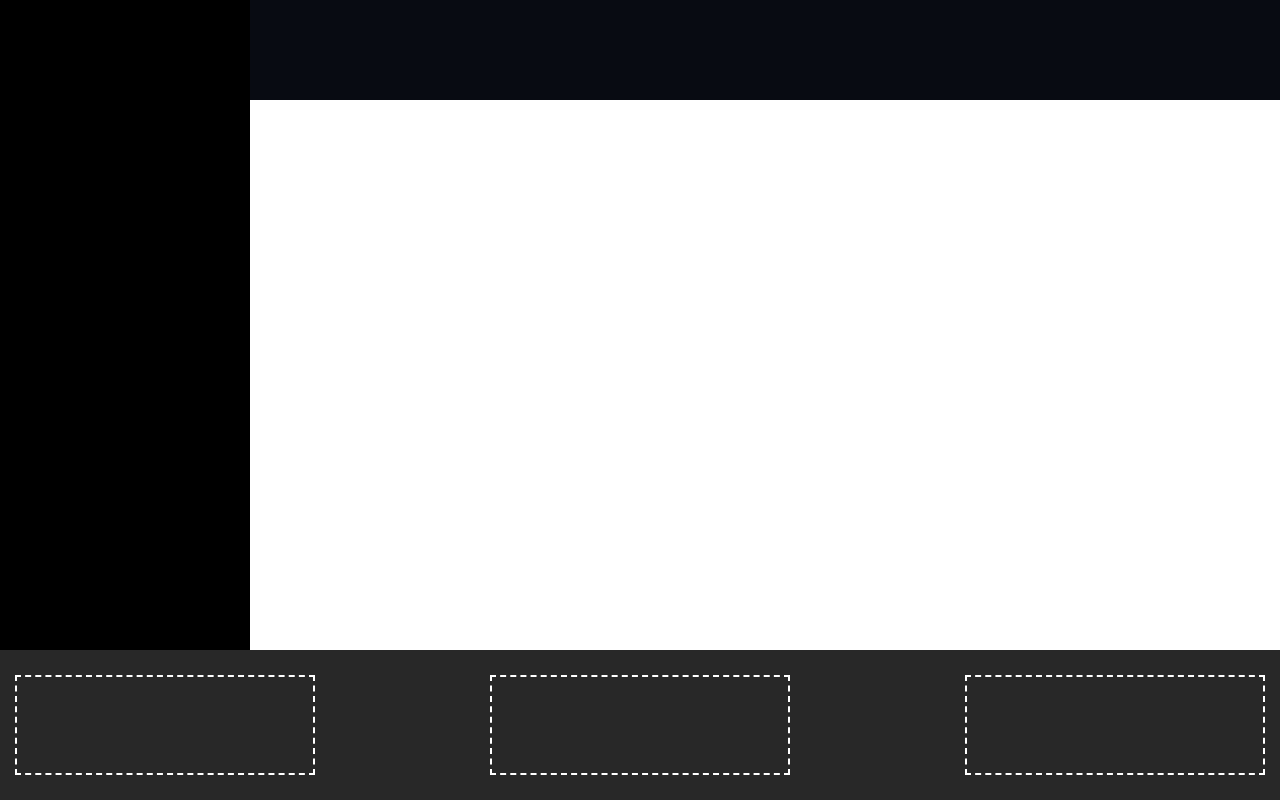
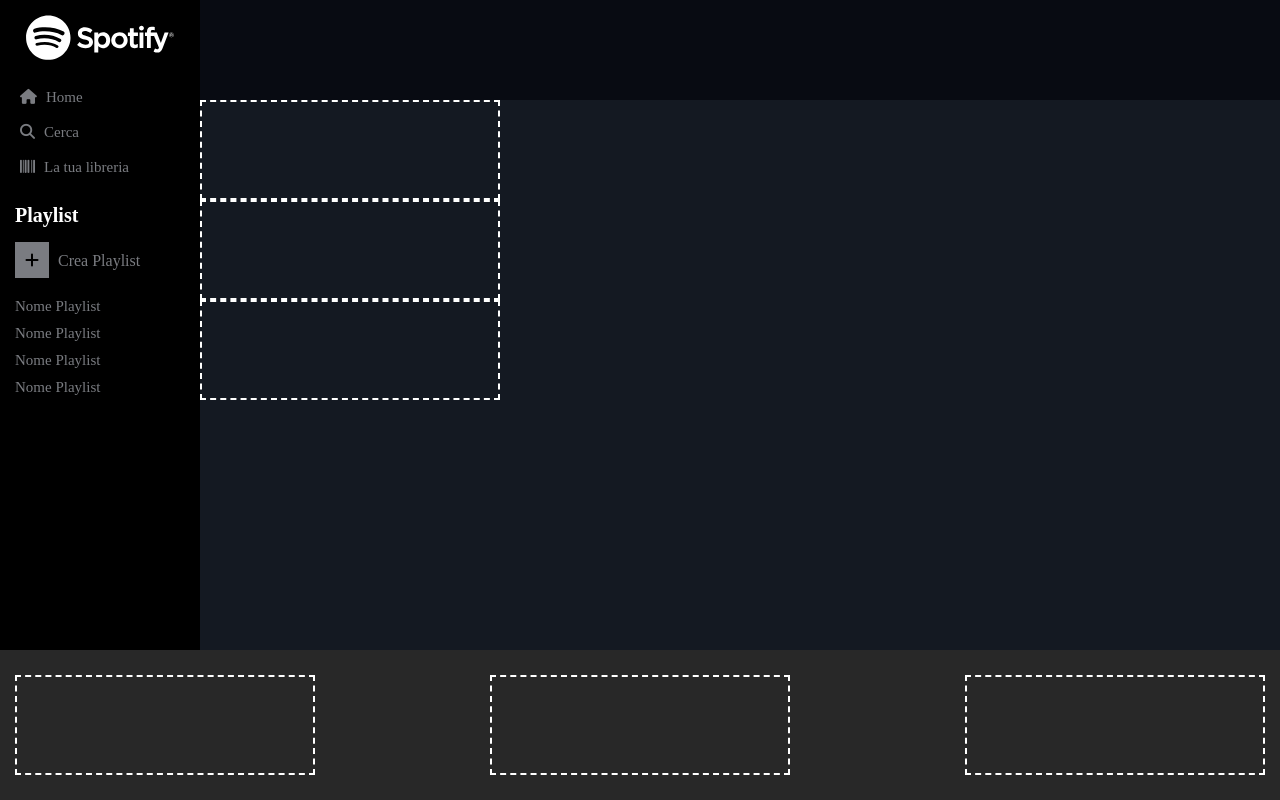
Before and after one commit to Deltafortal/html-css-spotifyweb, a plain HTML site: page index.html in a window 1280 px wide. Drawn offline with Linux system fonts and the light colour scheme.

Commit message:
Added Content to sidebar

```diff
--- a/css/style.css
+++ b/css/style.css
@@ -40,19 +40,85 @@ body {
 /******** Main ********/
 
 
+main .wrapper {
+    background-color: var(--background);
+}
+
 
 /**** SideBar ****/
 
 aside {
-    width: 80px;
+    width: 60px;
     height: calc(100vh - 150px);
     background-color: black;
     position: sticky;
     top: 0;
     left: 0;
+    color: var(--secondary-text);
+}
+
+/* Logo */
+
+.logo .logo-large {
+    display: none;
+    padding: 15px;
+    width: 180px;
+    margin: 0 auto;
+}
+
+
+.logo .logo-small {
+    width: 30px;
+    margin: 0 auto;
+    padding-top: 10px;
+}
+
+/* Nav Menu */
+
+aside .option {
+    text-align: center;
+}
+
+aside .option span {
+    display: none;
+}
+
+aside .option i {
+    padding: 10px 5px 10px 5px;
+    font-size: 20px;
 
 }
 
+/* Playlist */
+
+.playlist{
+    display: none;
+    padding-left: 15px;
+    padding-top: 20px;
+}
+
+.playlist h2 {
+    color: white;
+    font-size: 20px;
+    margin-bottom: 15px;
+}
+
+
+.new-playlist i {
+    background-color: var(--secondary-text);
+    padding: 10px;
+    color: black;
+    margin-right: 5px;
+}
+
+.your-playlist{
+    margin-top: 10px;
+}
+
+.your-playlist div {
+    padding-top: 10px;
+    font-size: 15px;
+}
 
 
 /* Header */
@@ -60,7 +126,7 @@ aside {
 header {
     height: 100px;
     background-color: var(--header);
-    width: calc(100vw - 80px);
+    width: calc(100vw - 60px);
     position: sticky;
     top: 0;
     left: 0;
@@ -78,10 +144,6 @@ main .wrapper{
 /******** Footer ********/
 
 footer {
-    position: sticky;
-    left: 0;
-    bottom: 0;
-    z-index: 1;
     background-color: var(--footer);
     height: 150px;
 }
@@ -109,11 +171,51 @@ footer .wrapper {
 *******************************************************/
 
 @media screen and (min-width: 768px) {
+
+    /******* Aside ********/
+
     aside {
-        width: 250px;
+        width: 200px;
     }
 
+
+    /* Logo */
+    .logo .logo-small {
+        display: none;
+    }
+
+    .logo .logo-large {
+        display: block;
+    }
+
+    /* Nav Menu */
+
+    aside .option {
+        text-align: left;
+        padding-left: 15px;
+    }
+
+    aside .option span {
+        display: inline;
+
+    }
+
+    aside .option i,
+    aside .option span {
+        font-size: 15px;
+    }
+
+    /* Playlist */
+
+    .playlist {
+        display: block;
+    }
+
+
+
+    /****** Header *******/
+
     header {
-        width: calc(100vw - 250px);
+        width: calc(100vw - 200px);
     }
 }
--- a/index.html
+++ b/index.html
@@ -22,13 +22,57 @@
         <!------- SideBar -------->
         <aside>
 
+            <!-- Logo -->
+            <div class="logo">
+                <div class="logo-small"><img src="img/logo-small.svg" alt="Logo ridotto"></div>
+                <div class="logo-large"><img src="img/logo.svg" alt="Logo"></div>
+            </div>
+
+            <!-- Nav Menu-->
+            <div class="nav-menu">
+
+                <div class="option">
+                    <i class="fa-solid fa-house"></i>
+                    <span>Home</span>
+                </div>
+                <div class="option">
+                    <i class="fa-solid fa-magnifying-glass"></i>
+                    <span>Cerca</span>
+                </div>
+                <div class="option">
+                    <i class="fa-solid fa-barcode"></i>
+                    <span>La tua libreria</span>
+                </div>
+
+                <!-- Playlist -->
+                <div class="playlist">
+                    <h2>Playlist</h2>
+
+                    <div class="new-playlist">
+                        <i class="fa-solid fa-plus"></i>
+                        <span>Crea Playlist</span>
+                    </div>
+
+                    <div class="your-playlist">
+                        <div>Nome Playlist</div>
+                        <div>Nome Playlist</div>
+                        <div>Nome Playlist</div>
+                        <div>Nome Playlist</div>
+
+                    </div>
+
+                </div>
+
+            </div>
+
+
         </aside>
 
 
 
         <div class="wrapper">
 
-
+            <!-- Filter ## -->
             <!-- Header -->
             <header>
 
```
